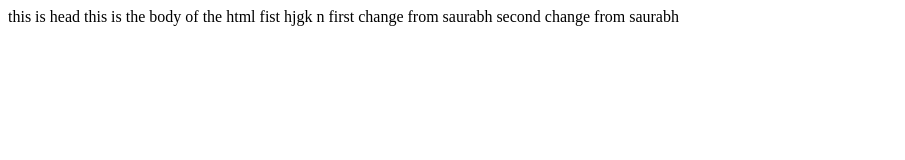
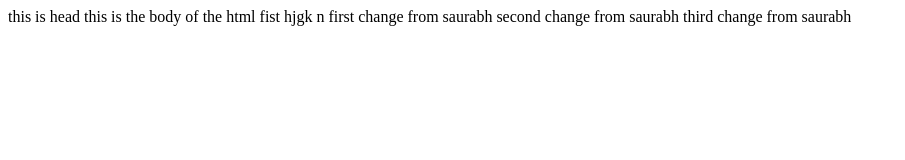
Before and after one commit to rahulvawio/ghb, a plain HTML site: page index.html in a window 1280 px wide. Shown: the whole page, without its empty margins (0-905 px from the left). Drawn offline with Linux system fonts and the light colour scheme.

Commit message:
Update index.html
third change

```diff
--- a/index.html
+++ b/index.html
@@ -12,6 +12,7 @@
     fist hjgk n
     first change from saurabh
     second change from saurabh
+    third change from saurabh
   </body>
 
 </html
```
